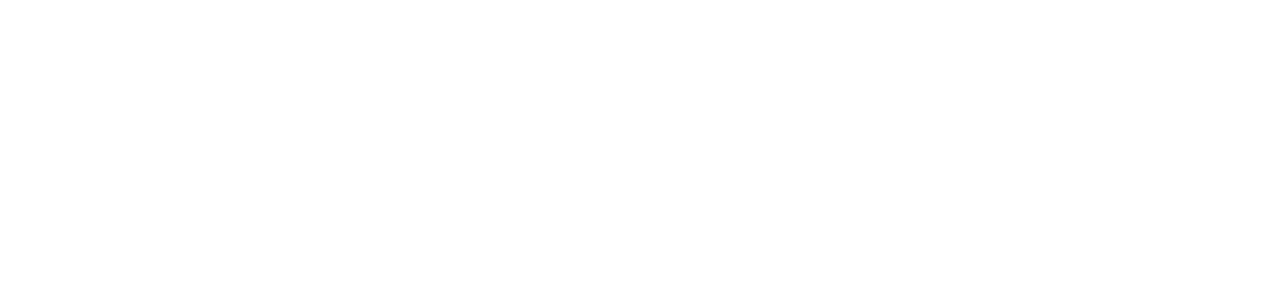
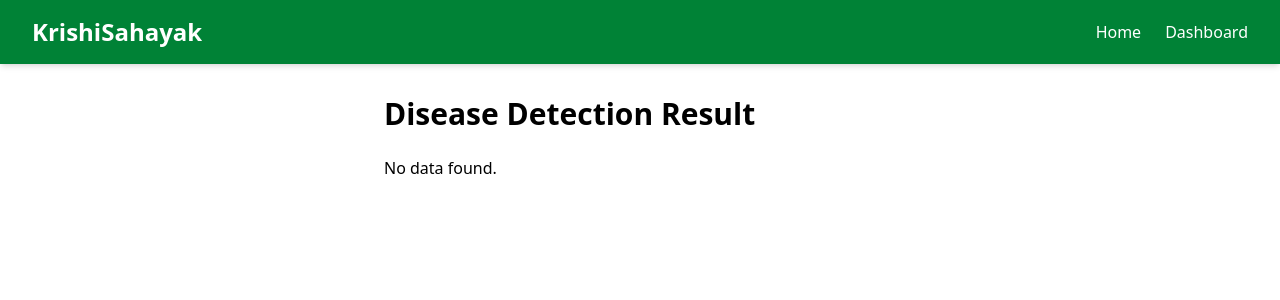
Before and after one commit to Krishna-zz/Krishisahayak_avishkar, a React (Vite) app in the folder Client/Krishi-sahayak/: page /disease-result in a window 1280 px wide. Shown: the top 300 px of the page. Built offline with nearby package versions, Linux system fonts and the light colour scheme.

Commit message:
added disease result page

```diff
--- a/Client/Krishi-sahayak/src/Pages/DiseaseResult.jsx
+++ b/Client/Krishi-sahayak/src/Pages/DiseaseResult.jsx
@@ -1,11 +1,30 @@
 import React from 'react'
+import Navbar from '../Components/Navbar';
 
 const DiseaseResult = () => {
+    const data = JSON.parse(localStorage.getItem("disease"));
+
   return (
-    <div>
+    <>
+      <Navbar />
 
-    </div>
-  )
+      <div className="p-8 max-w-xl mx-auto">
+        <h1 className="text-3xl font-bold mb-6">Disease Detection Result</h1>
+
+        {!data ? (
+          <p>No data found.</p>
+        ) : (
+          <div className="bg-white p-6 rounded-lg shadow-md space-y-4">
+            <h2 className="text-xl font-bold">Detected Disease:</h2>
+            <p>{data.label}</p>
+
+            <h2 className="text-xl font-bold">Confidence:</h2>
+            <p>{data.confidence}</p>
+          </div>
+        )}
+      </div>
+    </>
+  );
 }
 
 export default DiseaseResult
```
